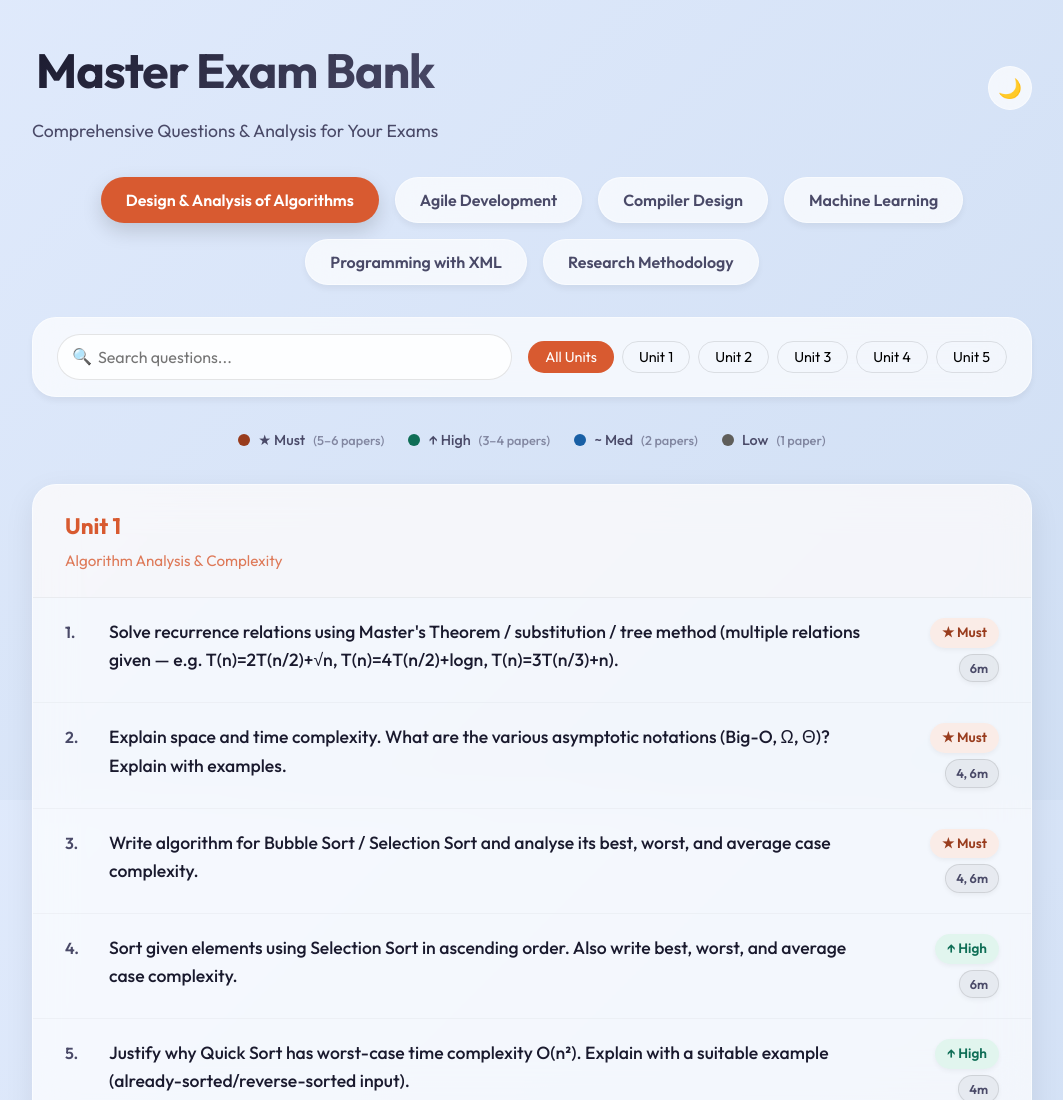
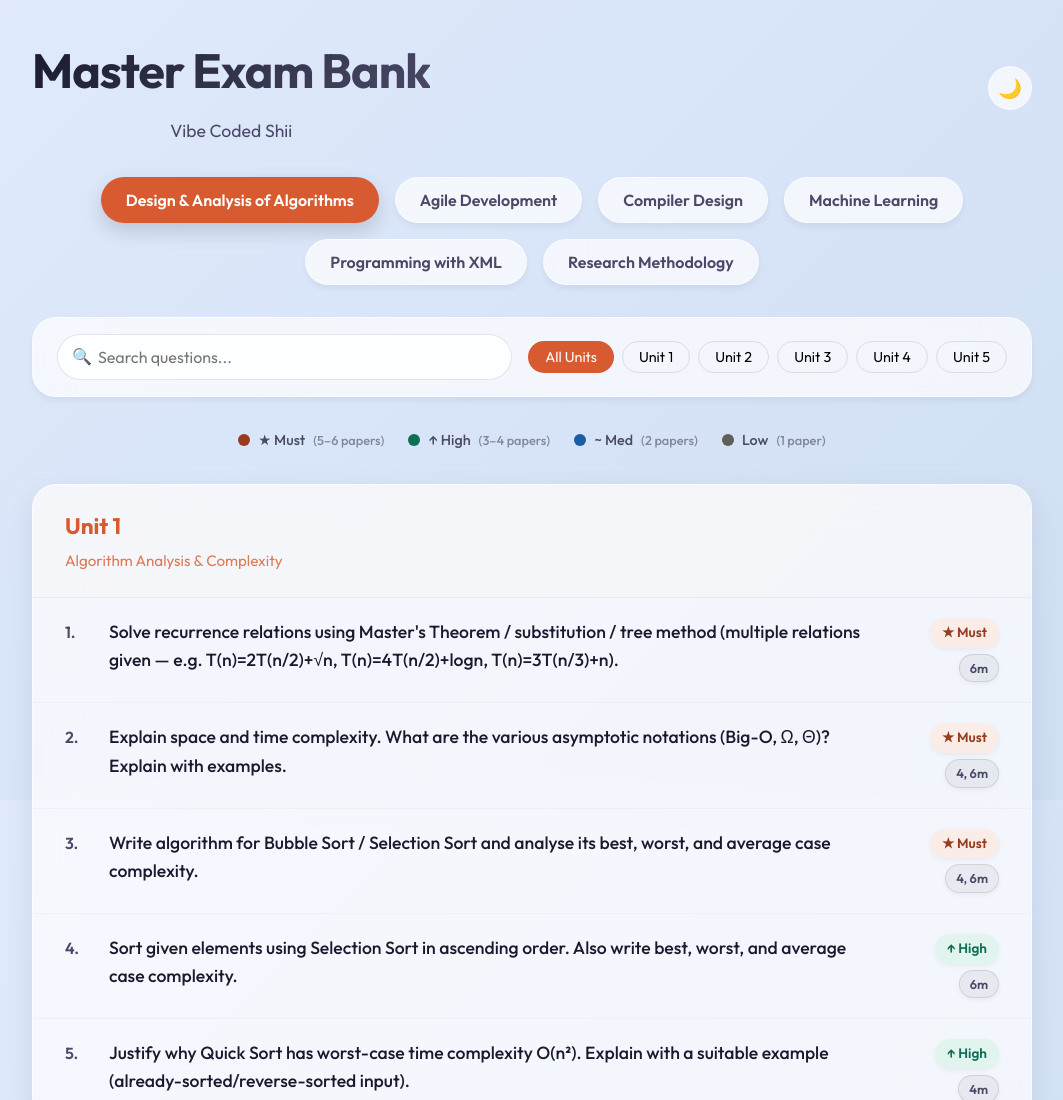
Before and after one commit to AbhiSethiya/exampy, a plain HTML site: page index.html in a window 1280 px wide. Shown: the top 1100 px of the page, without its empty margins (108-1171 px from the left). Drawn offline with Linux system fonts and the light colour scheme.

Commit message:
Update title and subtitle text

```diff
--- a/index.html
+++ b/index.html
@@ -1,11 +1,13 @@
 <!DOCTYPE html>
 <html lang="en">
+
 <head>
   <meta charset="UTF-8">
   <meta name="viewport" content="width=device-width, initial-scale=1.0">
-  <title>Master Exam Bank</title>
+  <title>Master Exam Bank (ai generated ahh name)</title>
   <link rel="stylesheet" href="styles.css">
 </head>
+
 <body>
 
   <div class="container">
@@ -13,7 +15,7 @@
       <div class="header-content" style="display: flex; justify-content: space-between; align-items: center;">
         <div>
           <h1>Master Exam Bank</h1>
-          <p>Comprehensive Questions & Analysis for Your Exams</p>
+          <p>Vibe Coded Shii</p>
         </div>
         <button id="theme-toggle" class="theme-toggle" aria-label="Toggle Dark Mode">
           <span class="icon">🌙</span>
@@ -51,4 +53,5 @@
   <script src="data.js"></script>
   <script src="app.js"></script>
 </body>
+
 </html>
```
